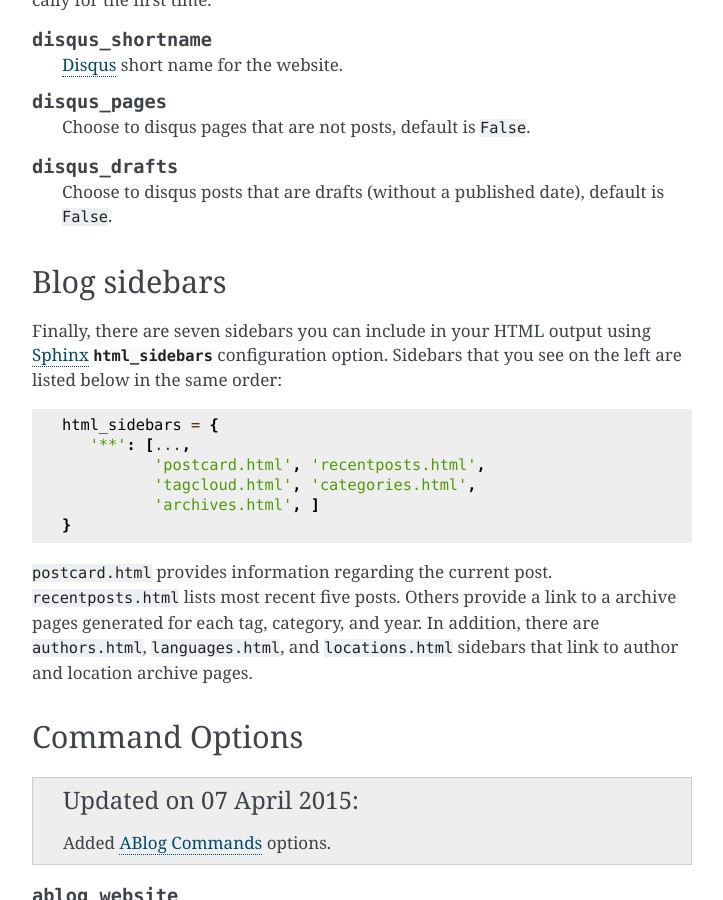
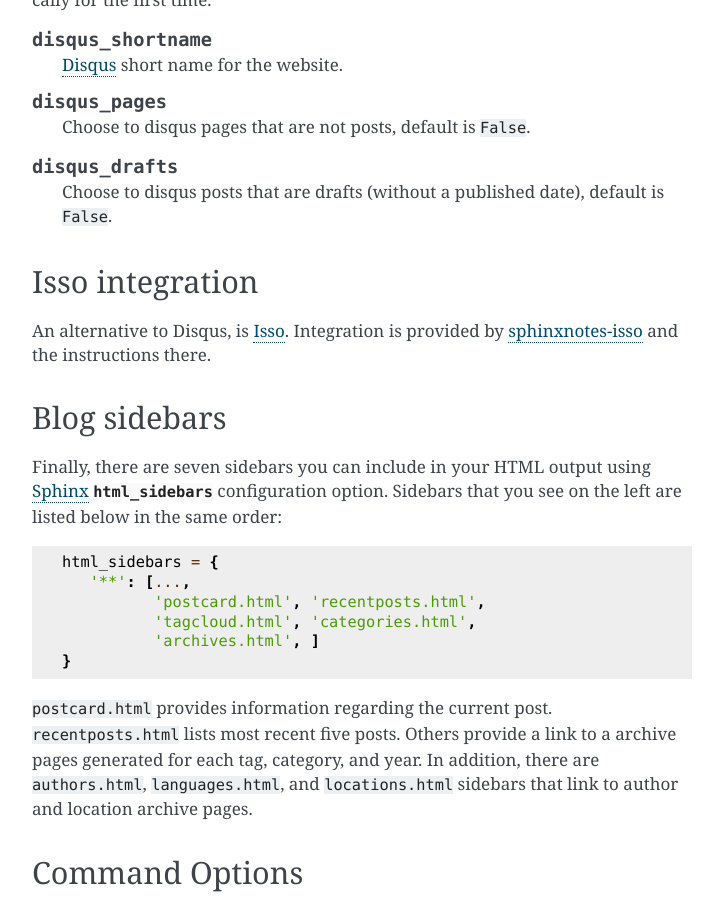
Before and after one commit to sunpy/ablog, a Sphinx documentation site: the page built from docs/manual/ablog-configuration-options.rst, in a window 1280 px wide and 900 px high, scrolled down 4323 px. Shown: the whole window, without its empty margins (388-1111 px from the left). Built offline with Sphinx 7.4.7, drawn with Linux system fonts in a browser that asks for light colours; comment, search, counter and statistics services are not loaded.

Commit message:
Add isso integration (#100)
* Add isso integration

* Update docs/manual/ablog-configuration-options.rst

Co-authored-by: Nabil Freij <nabil.freij@gmail.com>

```diff
--- a/docs/manual/ablog-configuration-options.rst
+++ b/docs/manual/ablog-configuration-options.rst
@@ -244,6 +244,14 @@ The reason for requiring :confval:`blog_baseurl` to be specified as of v0.7.2 is
 
    Choose to disqus posts that are drafts (without a published date), default is ``False``.
 
+Isso integration
+----------------
+
+An alternative to Disqus, is `Isso <https://posativ.org/isso/>`__.
+Integration is provided by `sphinxnotes-isso`_ and the instructions there.
+
+.. _sphinxnotes-isso: https://sphinx-notes.github.io/isso/
+
 .. _sidebars:
 
 Blog sidebars
```
